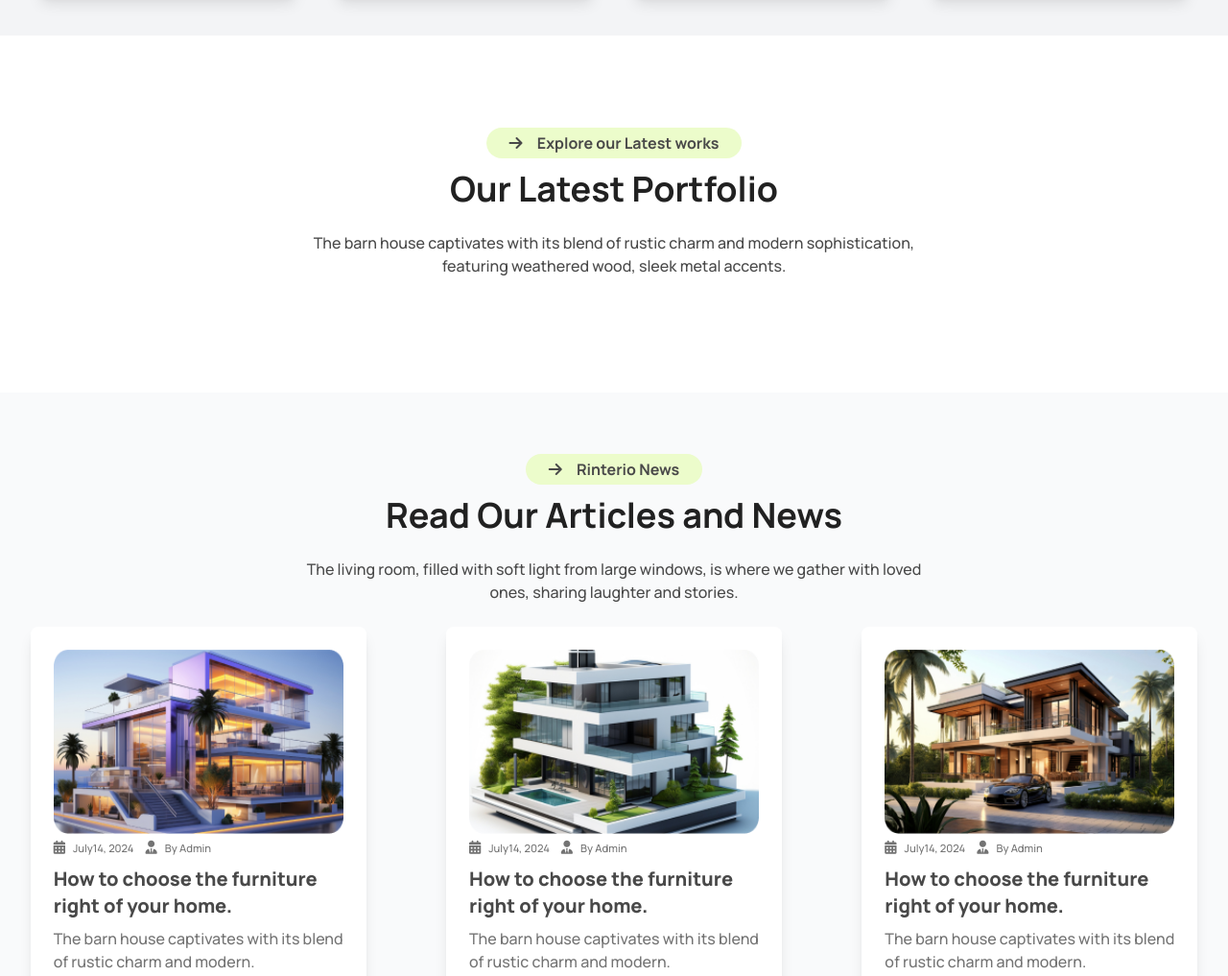
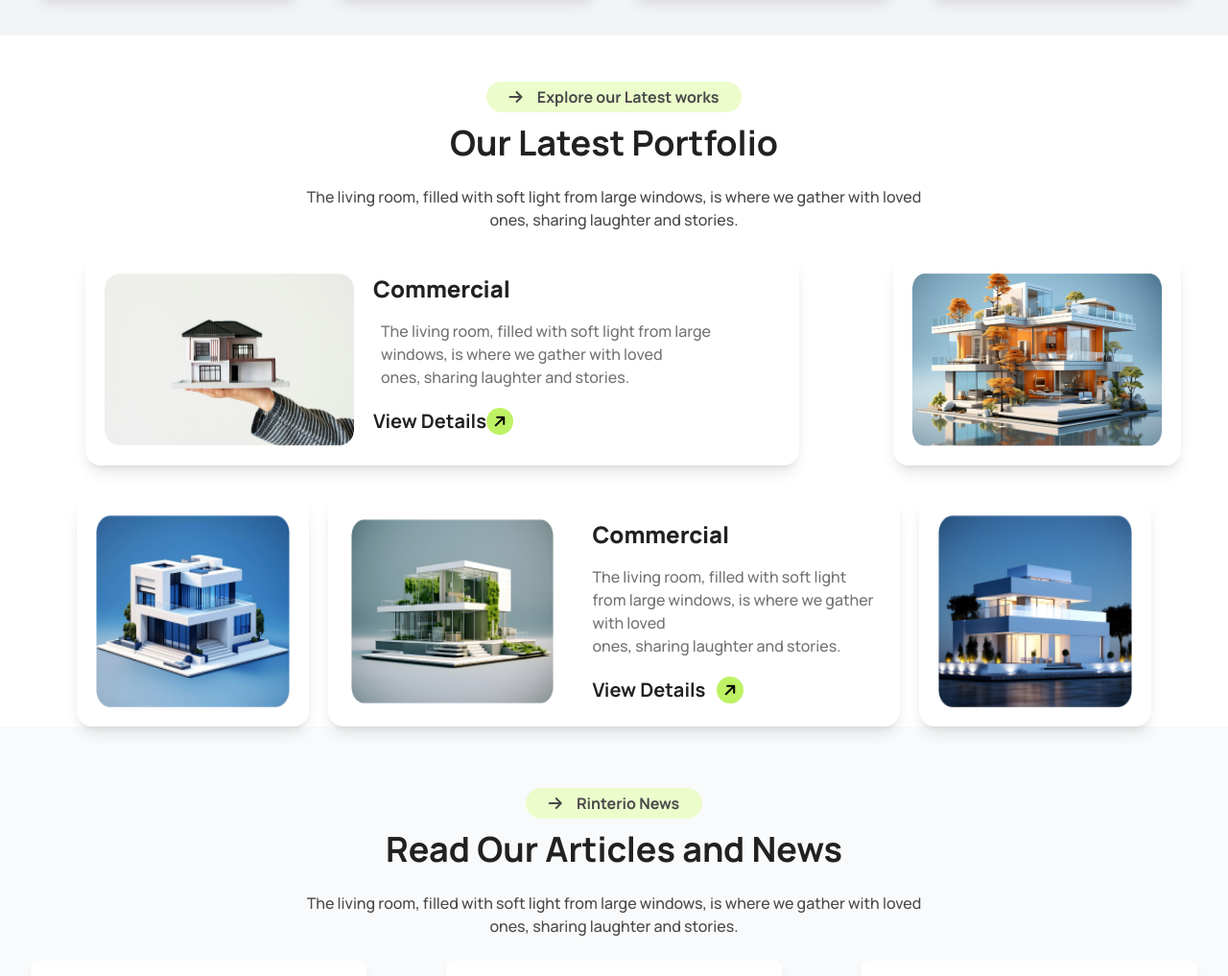
Before and after one commit to HridoyMnd/my-assignment-3, a plain HTML site: page index.html in a window 1280 px wide. Shown: the part 3003-4020 px from the top of the page at 96% size. Drawn offline with nearby package versions, Linux system fonts and the light colour scheme.

Commit message:
all requrement design done

```diff
--- a/index.html
+++ b/index.html
@@ -14,7 +14,7 @@
         <!-- tailwind css and daisyUI cdn links -->
         <link href="https://cdn.jsdelivr.net/npm/daisyui@4.12.10/dist/full.min.css" rel="stylesheet" type="text/css" />
         <script src="https://cdn.tailwindcss.com"></script>
-        <!-- tailwind css config code  start-->
+        <!-- tailwind css config code  -->
         <script>
             tailwind.config = {
               theme: {
@@ -35,11 +35,10 @@
               }
             }
           </script>
-          <!-- tailwind css config code end -->
     </head>
     <body class="font-body-font">
-      <!-- header section markup start -->
-       <header class="container mx-auto mb-20">
+      <!-- header section markup  -->
+       <header class="container mx-auto mb-20 ">
         <!-- navbar section markup start -->
          <section class="navbar-section bg-slate-50">
           <div class="navbar">
@@ -95,10 +94,9 @@
           </section>
          <!-- banner section markup end -->
        </header>
-      <!-- header section markup end -->
-       <!-- main section markup start -->
-        <main class="container mx-auto">
-          <!-- about us section markup start -->
+       <!-- main section markup  -->
+        <main class="container mx-auto ">
+          <!-- about section markup -->
            <section class="about-us grid lg:grid-cols-2 grid-cols-1 justify-between items-center bg-gray-100 lg:pt-20 pt-4 px-14 gap-9" >
             <div class="relative">
               <!-- about title markup start -->
@@ -167,22 +165,17 @@
                           </div>
                         </div>
               </section>
-             <!-- member section markup  end -->
-                        <!-- my section -->
+              <!-- my section markup-->
            <section class="my-section container mx-auto bg-gray-100 p-10 ">
-            <!-- my section title markup start -->
+            <!-- my section title   -->
              <section class="my-section-title text-center">
              <h1 class="lg:text-4xl text-3xl font-extrabold text-headingColor">Visit Our Other Sites</h1>
              <p class="lg:text-base text-sm font-medium text-para1 my-6">Our beautiful house is more than just a place to live—it's a sanctuary where memories are made, <br>  and comfort is always found. From the moment we step through the door, we’re welcomed by the <br> warmth of spaces carefully designed to reflect who we are.</p>
             </section>
-            <!-- my section title markup end -->
-             <!-- my section content start -->
+             <!-- my section content  -->
             <section class="my-content-section grid lg:grid-cols-3 grid-cols-1 gap-4 mx-auto">
             <div class="relative bg-white rounded-lg shadow-md overflow-hidden transform hover:scale-110 transition-all duration-300">
-              <!-- Image -->
               <img src="assetes/images/house1.jpg" alt="Card Image" class="w-full h-full object-cover">
-
-              <!-- Title over Image -->
               <div class="absolute bottom-0 left-0 bg-black w-full text-white pl-2">
                 <h2 class="text-lg font-semibold text-para2 mb-2" >Royal Mansion</h2>
                 <button class=" bg-lime-600 font-bold text-slate-50 text-xl flex gap-2 mb-4 rounded-md px-3 py-1 items-center justify-center">
@@ -192,10 +185,7 @@
               </div>
             </div>
             <div class="relative bg-white rounded-lg shadow-md overflow-hidden transform hover:scale-110 transition-all duration-300">
-              <!-- Image -->
               <img src="assetes/images/house2.jpg" alt="Card Image" class="w-full h-full object-cover">
-
-              <!-- Title over Image -->
               <div class="absolute bottom-0 left-0 bg-black w-full text-white pl-2">
                 <h2 class="text-lg font-semibold text-para2 mb-2" >Signature House</h2>
                 <button class=" bg-lime-600 font-bold text-slate-50 text-xl flex gap-2 mb-4 rounded-md px-3 py-1 items-center justify-center">
@@ -205,10 +195,7 @@
               </div>
             </div>
             <div class="relative bg-white rounded-lg shadow-md overflow-hidden transform hover:scale-110 transition-all duration-300">
-              <!-- Image -->
               <img src="assetes/images/house3.jpg" alt="Card Image" class="w-full h-full object-cover">
-
-              <!-- Title over Image -->
               <div class="absolute bottom-0 left-0 bg-black w-full text-white pl-2">
                 <h2 class="text-lg font-semibold text-para2 mb-2" >Luminous Manor</h2>
                 <button class=" bg-lime-600 font-bold text-slate-50 text-xl flex gap-2 mb-4 rounded-md px-3 py-1 items-center justify-center">
@@ -218,10 +205,7 @@
               </div>
             </div>
             <div class="relative bg-white rounded-lg shadow-md overflow-hidden transform hover:scale-110 transition-all duration-300">
-              <!-- Image -->
               <img src="assetes/images/house4.jpg" alt="Card Image" class="w-full h-full object-cover">
-
-              <!-- Title over Image -->
               <div class="absolute bottom-0 left-0 bg-black w-full text-white pl-2">
                 <h2 class="text-lg font-semibold text-para2 mb-2" >Paradise Villa</h2>
                 <button class=" bg-lime-600 font-bold text-slate-50 text-xl flex gap-2 mb-4 rounded-md px-3 py-1 items-center justify-center">
@@ -231,10 +215,7 @@
               </div>
             </div>
             <div class="relative bg-white rounded-lg shadow-md overflow-hidden transform hover:scale-110 transition-all duration-300">
-              <!-- Image -->
               <img src="assetes/images/house5.jpg" alt="Card Image" class="w-full h-full object-cover">
-
-              <!-- Title over Image -->
               <div class="absolute bottom-0 left-0 bg-black w-full text-white pl-2">
                 <h2 class="text-lg font-semibold text-para2 mb-2" >Golden Harmony</h2>
                 <button class=" bg-lime-600 font-bold text-slate-50 text-xl flex gap-2 mb-4 rounded-md px-3 py-1 items-center justify-center">
@@ -244,10 +225,7 @@
               </div>
             </div>
             <div class="relative bg-white rounded-lg shadow-md overflow-hidden transform hover:scale-110 transition-all duration-300 ">
-              <!-- Image -->
               <img src="assetes/images/house6.jpg" alt="Card Image" class="w-full h-full object-cover">
-
-              <!-- Title over Image -->
               <div class="absolute bottom-0 left-0 bg-black w-full text-white pl-2 ">
                 <h2 class="text-lg font-semibold text-para2 mb-2" >Diamond Regency</h2>
                 <button class=" bg-lime-600 font-bold text-slate-50 text-xl flex gap-2 mb-4 rounded-md px-3 py-1 items-center justify-center">
@@ -257,11 +235,8 @@
               </div>
             </div>
           </section>
-             <!-- my section content end -->
            </section>
-          <!-- my section -->
-          <!-- about us section markup end -->
-           <!-- process section markup start -->
+           <!-- process section markup  -->
            <section class="process-section bg-gray-100 my-0 ">
             <div class="process-title text-center">
               <button class=" py-1 px-6 gap-2 bg-white rounded-3xl mb-3 hover:bg-lime-300 transition duration-300 ease-in-out">
@@ -303,25 +278,63 @@
               </div>
             </div>
            </section>
-           <!-- process section markup end -->
-            <!-- article section markup start -->
-             <section class="article-section mx-auto my-24 container">
-              <!-- article tile  -->
+                  <!-- portfolio section  -->
+              <section class="portfolio-section container mt-12">
+                <!-- portfolio title -->
                 <div class="article-title text-center">
                   <button class=" py-1 px-6 gap-2 bg-lime-100 rounded-3xl mb-3  text-base font-bold text-para1 hover:bg-lime-300 transition duration-300 ease-in-out">
                     <i class="fa-solid fa-arrow-right mr-3"></i>
                     Explore our Latest works
                   </button>
                   <h1 class="lg:text-4xl text-3xl font-bold text-headingColor">Our Latest Portfolio</h1>
-                <p class="lg:text-base text-sm font-medium text-para1 my-6 px-10">The barn house captivates with its blend of rustic charm and modern sophistication, <br> featuring weathered wood, sleek metal accents.</p>
+                  <p class="lg:text-base text-sm font-medium text-para1 my-6 px-10">The living room, filled with soft light from large windows, is where we gather with loved <br> ones, sharing laughter and stories.</p>
                 </div>
-               <!-- article content -->
-                <div class="article-content flex">
+                <!-- portfolio top  -->
+                <div class="container flex lg:flex-row flex-col mx-auto justify-between lg:pl-10 pl-2">
+                  <div class="div1 shadow-lg flex lg:flex-row flex-col my-auto lg:w-3/5 w-9/12 mx-auto p-5 rounded-2xl gap-5">
+                  <div class="left">
+                    <img src="assetes/images/img1.png" class=" mx-auto lg:max-w-[470px]" alt="">
+                  </div>
+                  <div class="text lg:w-2/3 w-full lg:text-left text-center">
+                    <h3 class="text-2xl font-extrabold text-headingColor mb-4">Commercial</h3>
+                    <p class="text-base font-medium text-para2 mb-5 px-2">The living room, filled with soft light from large windows, is where we gather with loved <br> ones, sharing laughter and stories.</p>
+                    <a class="items-center text-xl font-bold text-headingColor flex lg:justify-start justify-center">
+                      <button>View Details</button>
+                      <i class="fa-solid fa-arrow-right text-black bg-lime-300 h-7 w-7 flex items-center justify-center rounded-full -rotate-45 text-base"></i>
+                    </a>
+                  </div>
+                  </div>
+                  <div class="img shadow-lg p-5 rounded-2xl mx-auto max-w-[300px]">
+                    <img src="assetes/images/img2.png" alt="" class="h-full">
+                  </div>
                 </div>
 
+                <!-- portfolio bottom -->
+              <div class="cotainer flex lg:flex-row flex-col gap-5 mt-8 px-20">
+                <div class="left shadow-lg p-5 rounded-2xl">
+                  <img src="assetes/images/img3.png" alt="" class="mx-auto my-auto lg:h-full h-auto lg:w-auto w-full ">
+                </div>
+                <div class="center lg:w-3/5 w-full">
+                  <div class="div1 shadow-lg flex lg:flex-row flex-col my-auto p-6 rounded-2xl justify-between gap-10">
+                    <div class="left">
+                    <img src="assetes/images/img4.png" class="lg:h-full w-[490px] lg:w-full" alt="">
+                    </div>
+                    <div class="text lg:w-2/3 w-full lg:text-left text-center">
+                    <h3 class="text-2xl font-extrabold text-headingColor mb-4">Commercial</h3>
+                    <p class="text-base font-medium text-para2 mb-5">The living room, filled with soft light from large windows, is where we gather with loved <br> ones, sharing laughter and stories.</p>
+                    <a class="items-center text-xl font-bold text-headingColor flex lg:justify-start justify-center gap-3">
+                      <button>View Details</button>
+                      <i class="fa-solid fa-arrow-right text-black bg-lime-300 h-7 w-7 flex items-center justify-center rounded-full -rotate-45 text-base"></i>
+                    </a>
+                    </div>
+                  </div>
+                </div>
+                <div class="right shadow-lg p-5 rounded-2xl">
+                  <img src="assetes/images/img5.png" alt="" class="mx-auto my-auto lg:h-full lg:w-auto">
+                </div>
+              </div>
             </section>
-            <!-- article section markup end -->
-            <!-- article and news section markup start -->
+            <!-- article and news section markup  -->
              <section class="article-section bg-gray-50 pt-16">
               <div class="article-title text-center px-20">
                 <button class=" py-1 px-6 gap-2 bg-lime-100 rounded-3xl mb-3  text-base font-bold text-para1 hover:bg-lime-300 transition duration-300 ease-in-out">
@@ -392,7 +405,6 @@
 
               </div>
              </section>
-            <!-- article and news section markup end -->
              <!-- discuss section markup start -->
               <section class="discuss-section bg-[url('assetes/images/bg.jpg')] bg-cover bg-center mt-16 pb-20">
                 <div class="discuss-title text-center pt-5 px-14">
@@ -419,12 +431,10 @@
                     </a>
                   </div>
                 </div>
-              </section>
-             <!-- discuss section markup end -->
+              </section>>
         </main>
-       <!-- main section markup end -->
         <!-- footer section markup start -->
-         <footer >
+         <footer class="" >
           <section class="footer-container mx-auto text-center container bg-black py-24">
             <button class=" py-1 font-bold text-white text-3xl flex gap-2 mx-auto mb-4 items-center justify-center">
               <i class="fa-solid fa-arrow-right text-black bg-lime-300 h-7 w-7 flex items-center justify-center rounded-full -rotate-45 text-base"></i>
@@ -448,10 +458,10 @@
             </a>
           </section>
          </footer>
-        <!-- footer section markup  end -->
         <!-- github repository link -->
-         <a href="https://github.com/HridoyMnd/my-assignment-3"><button class="btn"> git repo link</button></a>
+         <!-- <a href="https://github.com/HridoyMnd/my-assignment-3"><button class="btn"> git repo link</button></a> -->
          <!-- github live server link -->
-          <a href="https://hridoymnd.github.io/my-assignment-3/"><button class="btn"> live server link</button></a>
+          <!-- <a href="https://hridoymnd.github.io/my-assignment-3/"><button class="btn"> live server link</button></a> -->
+
     </body>
 </html>
```
Lines whose indentation alone changed are shown as unchanged.
